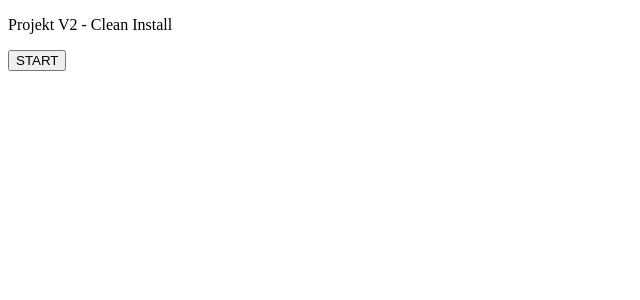
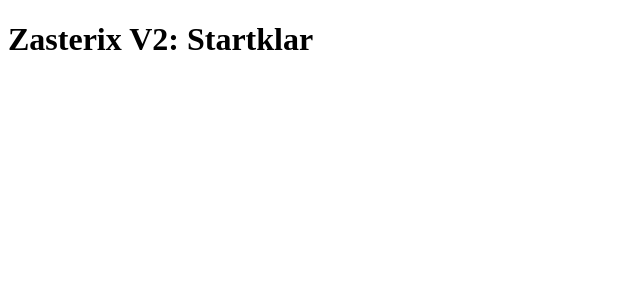
Before and after one commit to 7grounds/zasterix-v2, a Next.js app: page / in a window 1280 px wide. Shown: the top 300 px of the page, without its empty margins (0-640 px from the left). Built offline with nearby package versions, Linux system fonts and the light colour scheme.

Commit message:
initial push with token
Co-authored-by: 7grounds <7grounds@users.noreply.github.com>

```diff
--- a/app/page.tsx
+++ b/app/page.tsx
@@ -1,8 +1,3 @@
-export default function Home() {
-  return (
-    <main>
-      <p>Projekt V2 - Clean Install</p>
-      <button type="button">START</button>
-    </main>
-  );
+export default function Page() {
+  return <h1>Zasterix V2: Startklar</h1>;
 }
```
